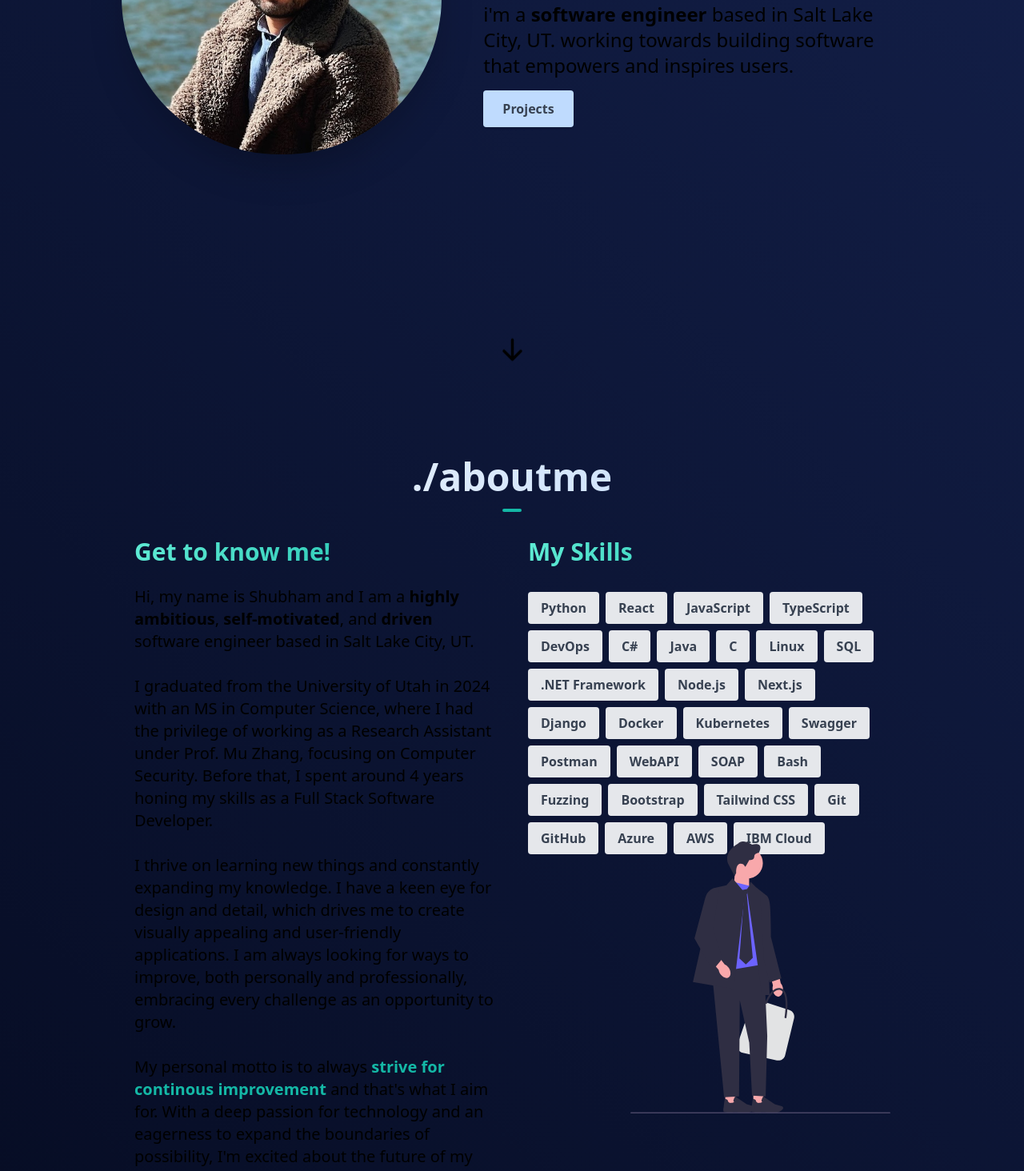
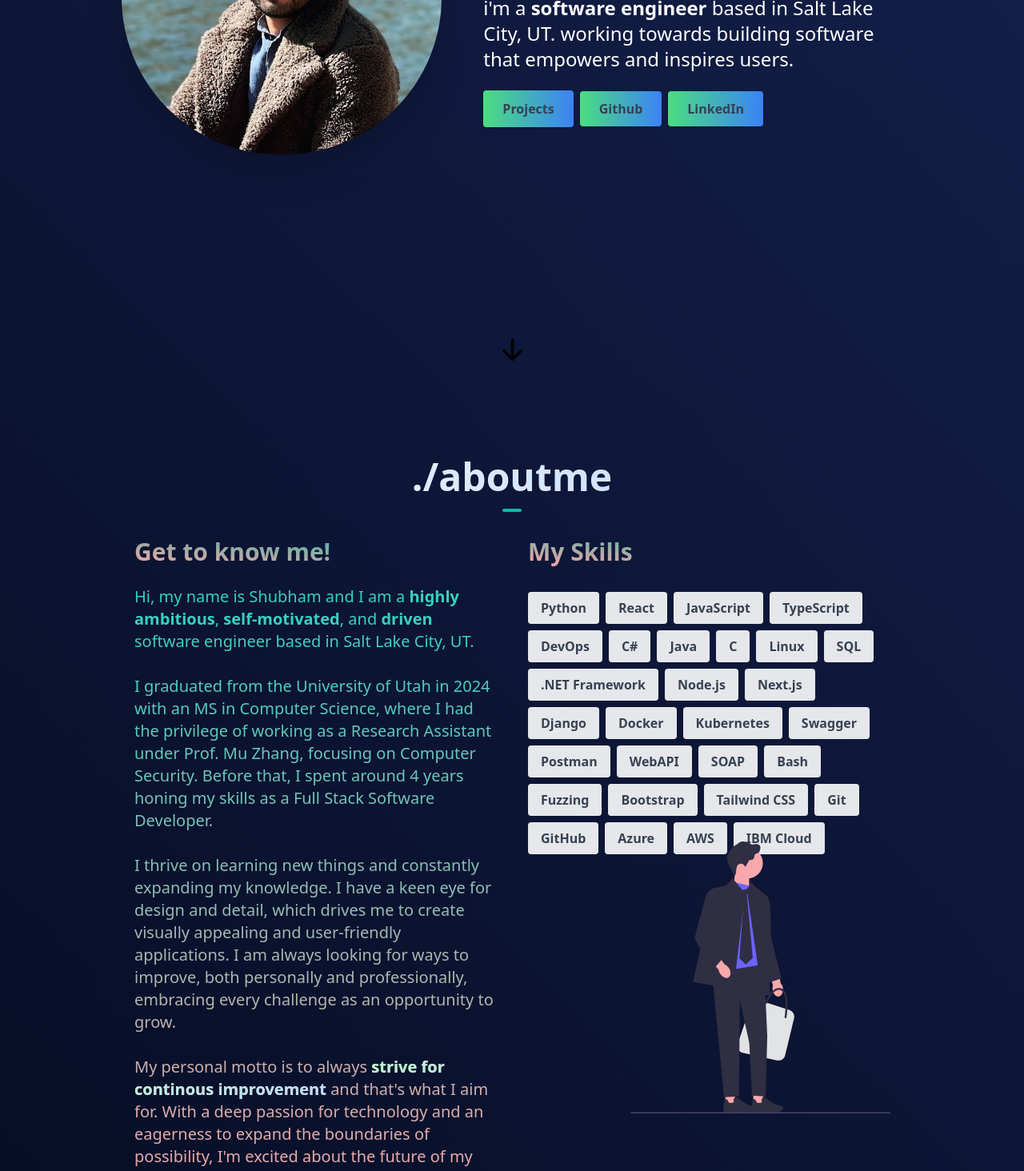
Before and after one commit to cictema/devfolio, a Next.js app: page / in a window 1280 px wide. Shown: the part 440-1904 px from the top of the page at 80% size. Built offline with nearby package versions, Linux system fonts and the light colour scheme.

Commit message:
modify colors

```diff
--- a/components/AboutSection.tsx
+++ b/components/AboutSection.tsx
@@ -44,10 +44,10 @@ const AboutSection = () => {
 
         <div className="flex flex-col space-y-10 items-stretch justify-center align-top md:space-x-10 md:space-y-0 md:p-4 md:flex-row md:text-left">
           <div className="md:w-1/2 ">
-            <h1 className="text-center text-3xl font-bold mb-6 md:text-left bg-gradient-to-r from-teal-300 to-teal-500 bg-clip-text text-transparent">
+            <h1 className="text-center text-3xl font-bold mb-6 md:text-left bg-gradient-to-tr from-red-300 to-teal-500 bg-clip-text text-transparent">
               Get to know me!
             </h1>
-            <div className="text-xl prose-invert prose-code:text-white prose-slate">
+            <div className="text-xl prose-invert bg-gradient-to-t from-red-300 to-teal-400 bg-clip-text text-transparent background-animate">
               <p>
                 Hi, my name is Shubham and I am a{" "}
                 <span className="font-bold">{"highly ambitious"}</span>,
@@ -74,7 +74,7 @@ const AboutSection = () => {
               <br />
               <p>
                 My personal motto is to always {" "}
-              <span className="font-bold text-teal-500">
+                <span className="font-bold bg-gradient-to-r from-green-200 to-blue-200 bg-clip-text text-transparent">
                   strive for continous improvement
                 </span>{" "}
                 and that&#39;s what I aim for. With a deep passion for
@@ -85,7 +85,7 @@ const AboutSection = () => {
             </div>
           </div>
           <div className="text-center md:w-1/2 md:text-left">
-            <h1 className="text-3xl font-bold mb-6 bg-gradient-to-r from-teal-300 to-teal-500 bg-clip-text text-transparent">My Skills</h1>
+            <h1 className="text-3xl font-bold mb-6 bg-gradient-to-tr from-red-300 to-teal-500 bg-clip-text text-transparent">My Skills</h1>
             <div className="flex flex-wrap flex-row justify-center z-10 md:justify-start">
               {skills.map((item, idx) => {
                 return (
--- a/components/DesignSection.tsx
+++ b/components/DesignSection.tsx
@@ -43,7 +43,7 @@ const DesignSection = () => {
                       />
                   </div>
                   <div className="mt-8 md:w-1/2">
-                    <h1 className="text-4xl font-bold mb-6 bg-gradient-to-r from-red-300 via-blue-200 to-teal-600 bg-clip-text text-6xl text-transparent background-animate">{design.name}</h1>
+                    <h1 className="text-4xl font-bold mb-6 bg-gradient-to-tr from-red-300 via-blue-200 to-teal-600 bg-clip-text text-6xl text-transparent background-animate">{design.name}</h1>
                     <p className="text-xl leading-7 mb-4 text-blue-100">
                       {design.description}
                     </p>
--- a/components/HeroSection.tsx
+++ b/components/HeroSection.tsx
@@ -3,7 +3,12 @@ import React from "react"
 import Image from "next/image"
 import { Link } from "react-scroll/modules"
 import { HiArrowDown } from "react-icons/hi"
-
+import {
+  AiOutlineGithub,
+  AiOutlineTwitter,
+  AiOutlineLinkedin,
+  AiOutlineYoutube,
+} from "react-icons/ai"
 const HeroSection = () => {
   return (
     <section id="home">
@@ -17,7 +22,7 @@ const HeroSection = () => {
             className="rounded-full shadow-2xl"
           />
         </div>
-        <div className="md:mt-2 md:w-3/5">
+        <div className="md:mt-2 md:w-3/5 prose-invert text-white">
           <h1 className="text-4xl font-bold mt-6 md:mt-0 md:text-7xl text-white">hi, i&#39;m</h1>
           <h1 className="text-4xl font-bold mt-6 md:mt-0 md:text-7xl bg-gradient-to-r from-red-600 via-yellow-500 to-red-600 bg-clip-text text-7xl text-transparent background-animate">shubham!</h1>
           <p className="text-lg mt-4 mb-6 md:text-2xl text-white`">
@@ -27,9 +32,10 @@ const HeroSection = () => {
             </span>
             based in Salt Lake City, UT. working towards building software that empowers and inspires users.
           </p>
+          <div className="space-x-2">
             <Link
               to="projects"
-            className="font-bold prose px-6 py-3 bg-blue-200 rounded shadow hover:bg-teal-500"
+              className="font-bold prose prose-slate px-6 py-3 rounded shadow bg-gradient-to-r from-green-400 to-blue-500 hover:from-pink-500 hover:to-yellow-500"
               activeClass="active"
               spy={true}
               smooth={true}
@@ -38,6 +44,18 @@ const HeroSection = () => {
             >
               Projects
             </Link>
+            <button className="px-6 py-2 rounded shadow bg-gradient-to-r from-green-400 to-blue-500 hover:from-pink-500 hover:to-yellow-500">
+              <a className="font-bold prose prose-slate" href="https://github.com/sansquoi" rel="noreferrer" target="_blank">
+               Github
+              </a>
+            </button>
+            <button className="px-6 py-2 rounded shadow bg-gradient-to-r from-green-400 to-blue-500 hover:from-pink-500 hover:to-yellow-500">
+              <a className="font-bold prose prose-slate" href="https://www.linkedin.com/in/mazumders/" rel="noreferrer" target="_blank">
+                LinkedIn
+              </a>
+            </button>
+
+          </div>
         </div>
       </div>
       <div className="flex flex-row items-center text-center justify-center ">
@@ -51,6 +69,7 @@ const HeroSection = () => {
         >
           <HiArrowDown size={35} className="animate-bounce" />
         </Link>
+
       </div>
     </section>
   )
--- a/components/ProjectsSection.tsx
+++ b/components/ProjectsSection.tsx
@@ -57,7 +57,7 @@ const ProjectsSection = () => {
                     </Link>
                   </div>
                   <div className="mt-8 md:w-1/2">
-                    <h1 className="text-4xl font-bold mb-6 bg-gradient-to-r from-red-300 via-blue-200 to-teal-600 bg-clip-text text-6xl text-transparent">{project.name}</h1>
+                    <h1 className="text-4xl font-bold mb-6 bg-gradient-to-tr from-red-300 via-blue-200 to-teal-600 bg-clip-text text-6xl text-transparent">{project.name}</h1>
                     <p className="text-xl leading-7 mb-4 text-blue-100 ">
                       {project.description}
                     </p>
--- a/styles/globals.css
+++ b/styles/globals.css
@@ -4,9 +4,9 @@
 
 .background-animate {
     background-size: 400%;
-    -webkit-animation: AnimationName 20s ease infinite;
-    -moz-animation: AnimationName 20s ease infinite;
-    animation: AnimationName 20s ease infinite;
+    -webkit-animation: AnimationName 12s ease infinite;
+    -moz-animation: AnimationName 12s ease infinite;
+    animation: AnimationName 12s ease infinite;
   }
 
   @keyframes AnimationName {
```
Also changed, not shown: components/Footer.tsx (+5 -6 lines). Lines whose indentation alone changed are shown as unchanged.
